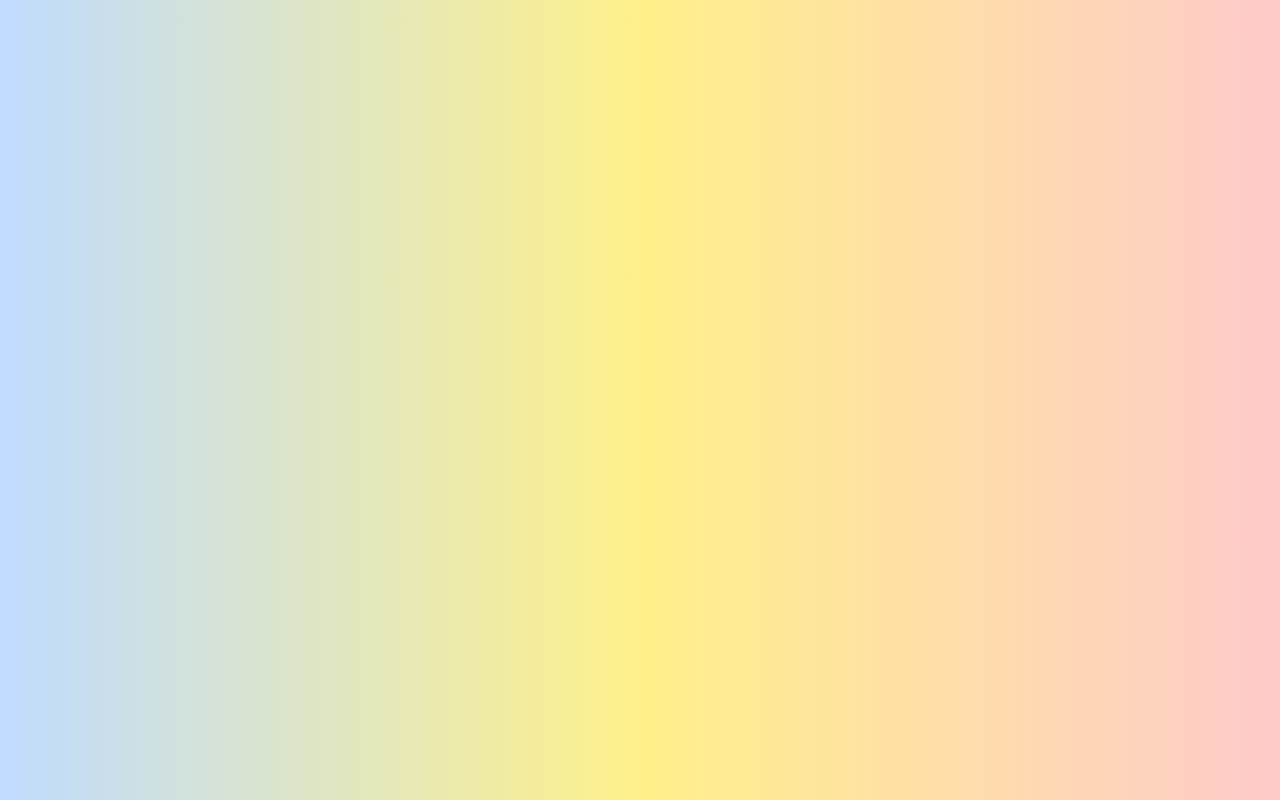
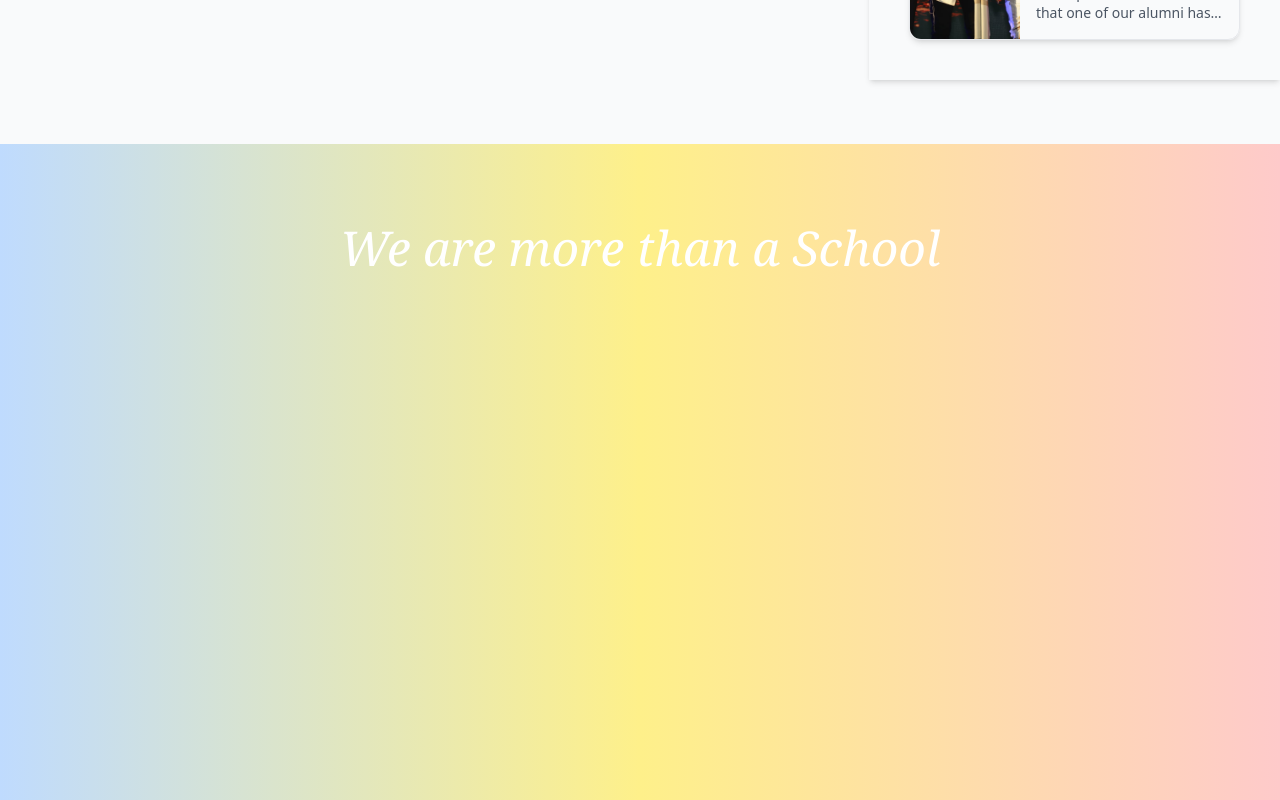
Before and after one commit to Shahil-8848/Horizon, a React (Vite) app: page / in a window 1280 px wide. Shown: the part 5060-5860 px from the top of the page. Built offline with nearby package versions, Linux system fonts and the light colour scheme.

Commit message:
Added News Features and Enhanced the events ui

```diff
--- a/src/CustomComponent/Classes/ScrollCard.tsx
+++ b/src/CustomComponent/Classes/ScrollCard.tsx
@@ -43,4 +43,4 @@ export const ScrollCard: React.FC<CardProps> = ({
     </motion.div>
   );
 };
-//i just added a comment
+//i just added a comme
--- a/src/CustomComponent/Facilities.tsx
+++ b/src/CustomComponent/Facilities.tsx
@@ -14,6 +14,7 @@ const facilities = [
     icon: "https://cdn-icons-png.flaticon.com/512/3097/3097180.png",
     bgColor: "from-yellow-500/90 to-amber-600/90",
   },
+
   {
     title: "Computer Labs",
     description:
--- a/src/CustomComponent/Footer.tsx
+++ b/src/CustomComponent/Footer.tsx
@@ -155,12 +155,12 @@ const Footer: React.FC = () => {
               All Rights Reserved
             </p>
             <div className="flex items-center space-x-2">
-              <span>Powered By:</span>
+              <span>Developed By:</span>
               <a
                 href="https://digitalnepal.com"
                 className="text-white hover:text-white/80 transition-colors font-medium"
               >
-                Shahil
+                Shahil Budathoki
               </a>
             </div>
           </div>
--- a/src/CustomComponent/FullScreenGallery.tsx
+++ b/src/CustomComponent/FullScreenGallery.tsx
@@ -7,7 +7,7 @@ import { ChevronLeft, ChevronRight } from "lucide-react";
 import kinderPic from "../../SchoolPics/kinderPic.jpg";
 import krishna from "../../SchoolPics/Krishna2.jpg";
 import kinderPic3 from "../../SchoolPics/kinderPic3.jpg";
-import kinderPic4 from "../../SchoolPics/kinderPic4.jpg";
+
 import PipeBand2 from "../../SchoolPics/PipeBand2.jpg";
 import Personal4 from "../../SchoolPics/Personal4.jpg";
 
--- a/src/CustomComponent/News&Event.tsx
+++ b/src/CustomComponent/News&Event.tsx
@@ -1,9 +1,11 @@
-import { useEffect, useRef, useState } from "react";
+import { useEffect, useRef } from "react";
 import { gsap } from "gsap";
 import { ScrollTrigger } from "gsap/ScrollTrigger";
 import { Button } from "@/components/ui/button";
 import { Card } from "@/components/ui/card";
-import { ChevronRight, ExternalLink } from "lucide-react";
+import { ChevronRight } from "lucide-react";
+import { NewsComponent } from "./NewsComponent";
+
 import Event1 from "../../SchoolPics/Event1.jpg";
 import Event2 from "../../SchoolPics/Event2.jpg";
 import Event3 from "../../SchoolPics/Event3.jpg";
@@ -38,22 +40,10 @@ const events: Event[] = [
       "Glimpses of the Children Dance where children showcase their dancing ability and coordination while dancing.",
     category: "Field Trips",
     images: [
-      {
-        url: Event1,
-        alt: "Students on suspension bridge",
-      },
-      {
-        url: Event2,
-        alt: "Group photo at viewpoint",
-      },
-      {
-        url: Event3,
-        alt: "Students relaxing",
-      },
-      {
-        url: Event4,
-        alt: "Group photo at temple",
-      },
+      { url: Event1, alt: "Students on suspension bridge" },
+      { url: Event2, alt: "Group photo at viewpoint" },
+      { url: Event3, alt: "Students relaxing" },
+      { url: Event4, alt: "Group photo at temple" },
     ],
   },
   {
@@ -64,44 +54,55 @@ const events: Event[] = [
       "Saying goodbye to the halls of our alma mater, but the memories will last a lifetime. Thank you for the lessons, the laughs, and the unforgettable moments shared together.",
     category: "Ceremonies",
     images: [
-      {
-        url: EventScout1,
-        alt: "Stage performance",
-      },
-      {
-        url: EventScout2,
-        alt: "Graduate portrait",
-      },
-      {
-        url: EventScout3,
-        alt: "Group celebration",
-      },
-      {
-        url: EventScout4,
-        alt: "Farewell gathering",
-      },
-    ],
-  },
-  {
-    id: "3",
-    title: "Annual Sports Meet 2024",
-    date: "February 28, 2024",
-    description:
-      "A spectacular display of athletic prowess and sportsmanship as students competed in various sports disciplines, fostering team spirit and healthy competition.",
-    category: "Sports",
-    images: [
-      { url: "/placeholder.svg?height=400&width=600", alt: "Race event" },
-      { url: "/placeholder.svg?height=400&width=600", alt: "Basketball match" },
-      { url: "/placeholder.svg?height=400&width=600", alt: "Award ceremony" },
-      { url: "/placeholder.svg?height=400&width=600", alt: "Team photo" },
+      { url: EventScout1, alt: "Stage performance" },
+      { url: EventScout2, alt: "Graduate portrait" },
+      { url: EventScout3, alt: "Group celebration" },
+      { url: EventScout4, alt: "Farewell gathering" },
     ],
   },
 ];
 
+function EventCard({ event }: { event: Event }) {
+  return (
+    <Card className="event-card overflow-hidden bg-white shadow-md hover:shadow-lg transition-shadow duration-300">
+      <div className="relative">
+        <div className="grid grid-cols-2 gap-1 p-1">
+          {event.images.map((image, index) => (
+            <div
+              key={index}
+              className="aspect-square overflow-hidden rounded-md"
+            >
+              <img
+                src={image.url || "/placeholder.svg"}
+                alt={image.alt}
+                className="w-full h-full object-cover transition-transform duration-300 hover:scale-105"
+              />
+            </div>
+          ))}
+        </div>
+        <div className="absolute top-2 left-2 px-3 py-1 text-xs font-medium rounded-full bg-primary/80 text-white">
+          {event.category}
+        </div>
+      </div>
+      <div className="p-4 bg-gradient-to-br from-gray-50 to-gray-100">
+        <h3 className="text-lg font-bold mb-1 font-serif line-clamp-1">
+          {event.title}
+        </h3>
+        <p className="text-xs text-gray-500 mb-2">{event.date}</p>
+        <p className="text-gray-600 mb-3 text-sm line-clamp-2">
+          {event.description}
+        </p>
+        <Button className="group w-full" variant="outline" size="sm">
+          Read More
+          <ChevronRight className="ml-2 h-4 w-4 transition-transform group-hover:translate-x-1" />
+        </Button>
+      </div>
+    </Card>
+  );
+}
+
 export default function NewsAndEvents() {
-  const [showAll, setShowAll] = useState(false);
   const containerRef = useRef<HTMLDivElement>(null);
-  const displayedEvents = showAll ? events : events.slice(0, 2);
 
   useEffect(() => {
     if (containerRef.current) {
@@ -124,11 +125,11 @@ export default function NewsAndEvents() {
         }
       );
     }
-  }, [showAll]);
+  }, []);
 
   return (
-    <section className=" relative py-16 bg-gray-50" ref={containerRef}>
-      <div className="absolute  top-0 left-0 w-full overflow-hidden -translate-y-[99%] h-16">
+    <section className="relative py-16 bg-gray-50" ref={containerRef}>
+      <div className="absolute top-0 left-0 w-full overflow-hidden -translate-y-[99%] h-16">
         <svg
           viewBox="0 0 1200 120"
           preserveAspectRatio="none"
@@ -141,9 +142,9 @@ export default function NewsAndEvents() {
           />
         </svg>
       </div>
-      <div className="container mx-auto px-4">
+      <div className="container mx-auto ">
         <div className="max-w-xl mx-auto text-center mb-12">
-          <h2 className="text-4xl text-black md:text-5xl font-bold mb-4  from-primary to-primary/60 bg-clip-text ">
+          <h2 className="text-4xl text-black md:text-5xl font-bold mb-4 from-primary to-primary/60 bg-clip-text">
             News & Events
           </h2>
           <p className="text-gray-600 text-lg">
@@ -151,58 +152,22 @@ export default function NewsAndEvents() {
           </p>
         </div>
 
-        <div className="grid gap-8 md:grid-cols-2 mb-12">
-          {displayedEvents.map((event) => (
-            <Card
-              key={event.id}
-              className="event-card overflow-hidden bg-white"
-            >
-              <div className="grid grid-cols-2 gap-1 p-1">
-                {event.images.map((image, index) => (
-                  <div
-                    key={index}
-                    className="aspect-square overflow-hidden rounded-md"
-                  >
-                    <img
-                      src={image.url}
-                      alt={image.alt}
-                      className="w-full h-full object-cover transition-transform duration-300 hover:scale-110"
-                    />
-                  </div>
-                ))}
-              </div>
-              <div className="p-6">
-                <div className="inline-block px-3 py-1 mb-4 text-sm font-medium rounded-full bg-primary/10 text-primary">
-                  {event.category}
-                </div>
-                <h3 className="text-2xl font-bold mb-2 font-serif">
-                  {event.title}
-                </h3>
-                <p className="text-sm text-gray-500 mb-3">{event.date}</p>
-                <p className="text-gray-600 mb-6 line-clamp-3">
-                  {event.description}
-                </p>
-                <Button className="group" variant="outline">
-                  Read More
-                  <ChevronRight className="ml-2 h-4 w-4 transition-transform group-hover:translate-x-1" />
-                </Button>
-              </div>
-            </Card>
-          ))}
+        <div className="flex flex-col lg:flex-row gap-12">
+          <div className="lg:w-2/3">
+            <h3 className="text-2xl font-bold mb-6"> Events</h3>
+            <div className="grid gap-8 md:grid-cols-2 mb-8">
+              {events.map((event) => (
+                <EventCard key={event.id} event={event} />
+              ))}
+            </div>
+            <div className="text-center">
+              <Button>View all Events</Button>
+            </div>
+          </div>
+          <div className="lg:w-1/3 mt-10">
+            <NewsComponent />
+          </div>
         </div>
-
-        {events.length > 2 && (
-          <div className="text-center">
-            <Button
-              size="lg"
-              onClick={() => setShowAll(!showAll)}
-              className="gap-2"
-            >
-              {showAll ? "Show Less" : "View All Events"}
-              <ExternalLink className="h-4 w-4" />
-            </Button>
-          </div>
-        )}
       </div>
     </section>
   );
--- /dev/null
+++ b/src/CustomComponent/NewsComponent.tsx
@@ -0,0 +1,72 @@
+import { Card } from "@/components/ui/card";
+import WorldSchoolSummit from "../../SchoolPics/WorldSchoolSummit.jpg";
+import MalaysiaPic1 from "../../SchoolPics/MalaysiaPic1.jpg";
+import Greet3 from "../../SchoolPics/Greet3.jpg";
+interface NewsItem {
+  id: string;
+  title: string;
+  description: string;
+  date: string;
+  image: string;
+}
+
+const newsItems: NewsItem[] = [
+  {
+    id: "1",
+    title: "School is Awarded the Best All Rounder School Award",
+    description:
+      "Our students showcased exceptional talent and innovation at the National Science Fair, bringing home the top prize.",
+    date: "2022-01-18",
+    image: WorldSchoolSummit,
+  },
+  {
+    id: "2",
+    title: "Our Principal receives a Master's Degree in Education",
+    description:
+      "Exciting news! Our state-of-the-art STEM lab will be inaugurated next month, providing cutting-edge resources for our students.",
+    date: "2024-04-05",
+    image: MalaysiaPic1,
+  },
+  {
+    id: "3",
+    title: "Alumni Achieves Breakthrough in their achievements",
+    description:
+      "We're proud to announce that one of our alumni has made a significant breakthrough in cancer research at a leading university.",
+    date: "2024-03-22",
+    image: Greet3,
+  },
+];
+
+function NewsCard({ news }: { news: NewsItem }) {
+  return (
+    <Card className="flex overflow-hidden mb-4 shadow-md hover:shadow-lg transition-shadow duration-300">
+      <div className="w-1/3">
+        <img
+          src={news.image || "/placeholder.svg"}
+          alt={news.title}
+          className="w-full h-full object-cover"
+        />
+      </div>
+      <div className="w-2/3 p-4 relative">
+        <div className="text-xs text-gray-500 absolute top-2 right-2">
+          {news.date}
+        </div>
+        <h3 className="text-lg font-bold mb-2 pr-16">{news.title}</h3>
+        <p className="text-sm text-gray-600 line-clamp-2">{news.description}</p>
+      </div>
+    </Card>
+  );
+}
+
+export function NewsComponent() {
+  return (
+    <div className=" p-6 rounded-lg shadow-md">
+      <h2 className="text-2xl font-bold mb-4">Latest News</h2>
+      <div className="space-y-4 p-4">
+        {newsItems.map((news) => (
+          <NewsCard key={news.id} news={news} />
+        ))}
+      </div>
+    </div>
+  );
+}
--- a/src/Layout/Layout.tsx
+++ b/src/Layout/Layout.tsx
@@ -1,7 +1,7 @@
 import Footer from "@/CustomComponent/Footer";
 import Header from "@/CustomComponent/Header";
 import type React from "react";
-import { Link } from "react-router-dom";
+
 
 interface LayoutProps {
   children: React.ReactNode;
@@ -13,6 +13,7 @@ export default function Layout({ children }: LayoutProps) {
       <Header />
       <main className="flex-grow">{children}</main>
       <Footer />
+
     </div>
   );
 }
--- a/src/Pages/HomePage.tsx
+++ b/src/Pages/HomePage.tsx
@@ -137,12 +137,12 @@ export default function HomePage() {
       <Sports />
       <SingingShowcase />
       <FullScreenGallery />
+      <NewsAndEvents />
       <Catalogue />
       <Bangalore />
       {/* <HorizontalScrollCards /> */}
       <TeacherCards />
       <Facilities />
-      <NewsAndEvents />
 
       {/* Timeline Section */}
       <section className="py-24 bg-gray-900 text-white">
```
